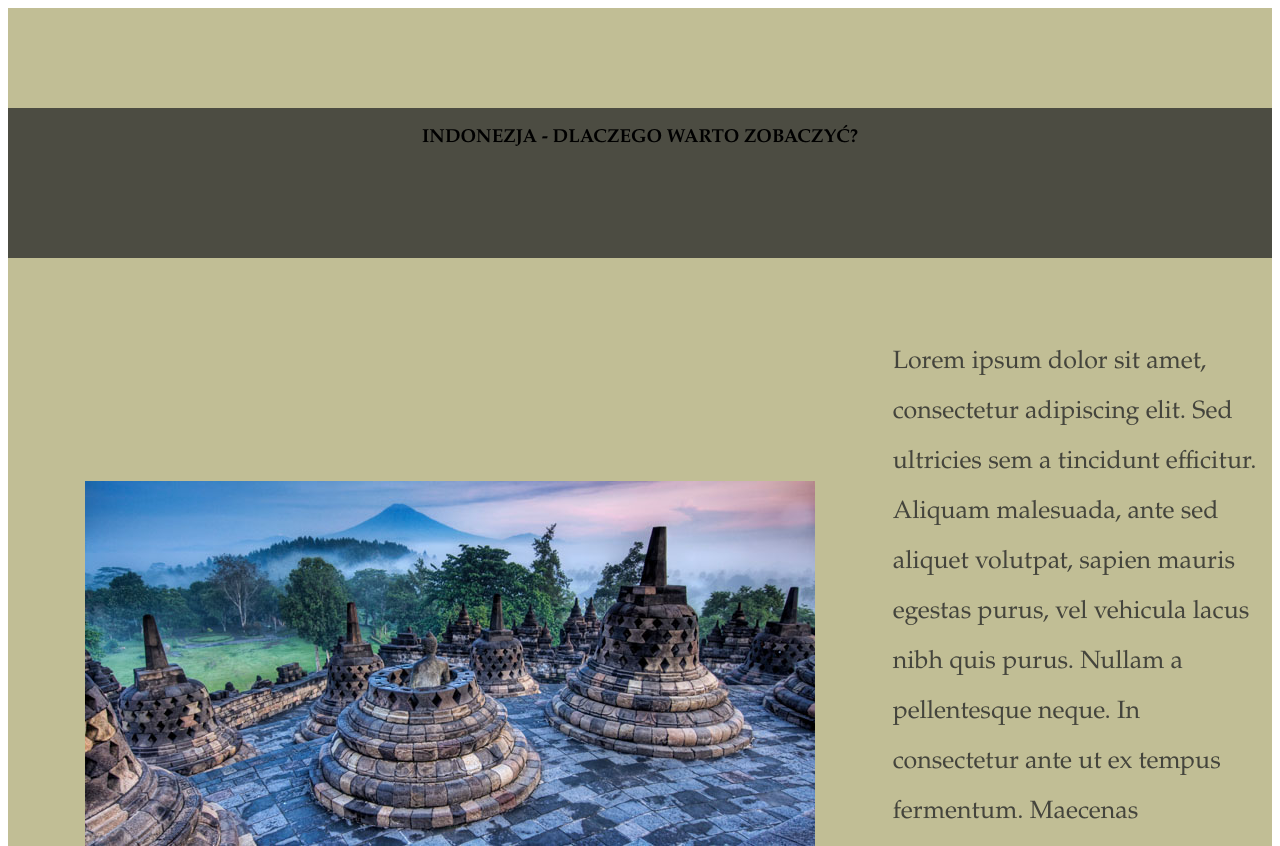
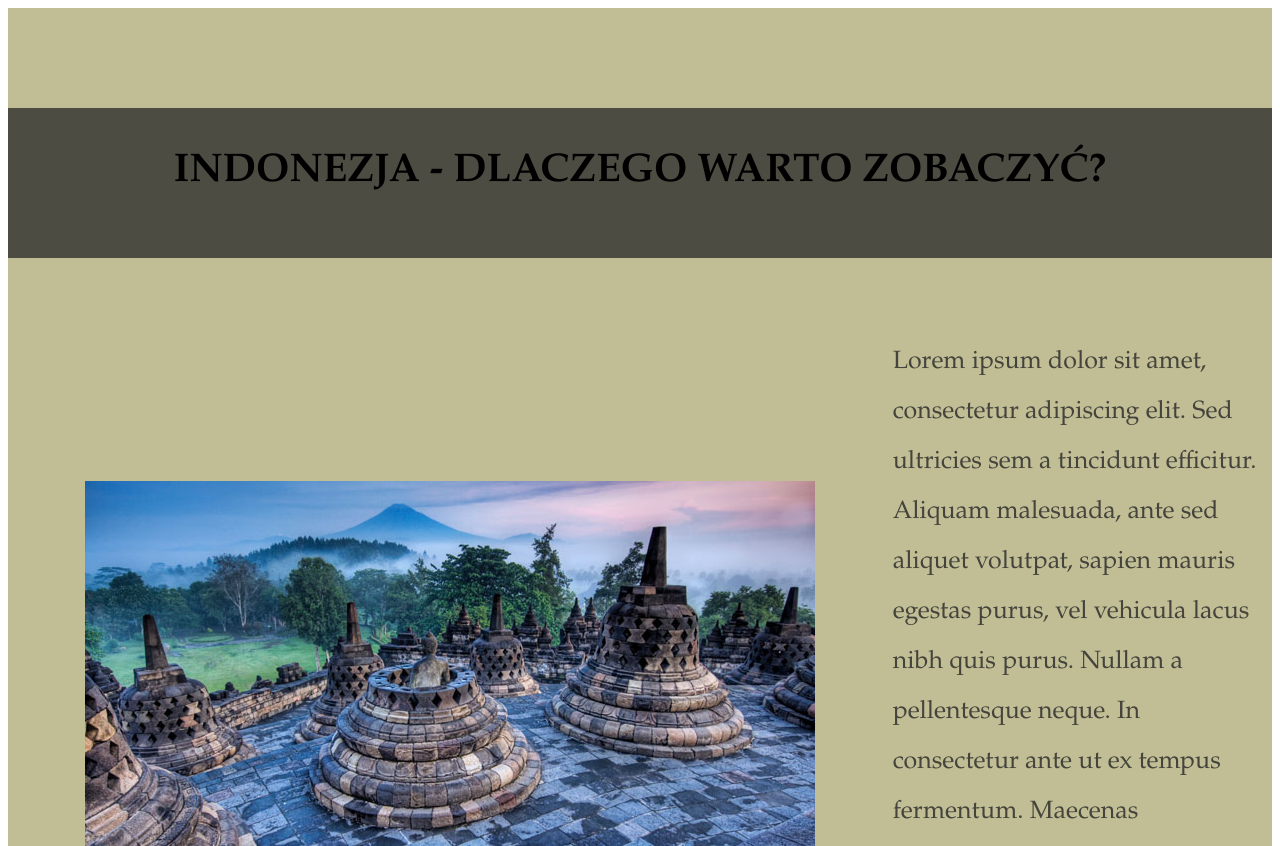
Before and after one commit to izabelamania/izabelamania.github.io, a plain HTML site: page index.html in a window 1280 px wide. Shown: the top 846 px of the page. Drawn offline with Linux system fonts and the light colour scheme.

Commit message:
Add files via upload

```diff
--- a/style.css
+++ b/style.css
@@ -16,13 +16,12 @@
 
 }
 
-.logo {
+h3 {
 
-  width: 30px;
-  height: 30px;
-
+  font-size: 40px;
+  font-style: bold;
+  text-align: center;
 }
-
 
 
 .column-right {
```
